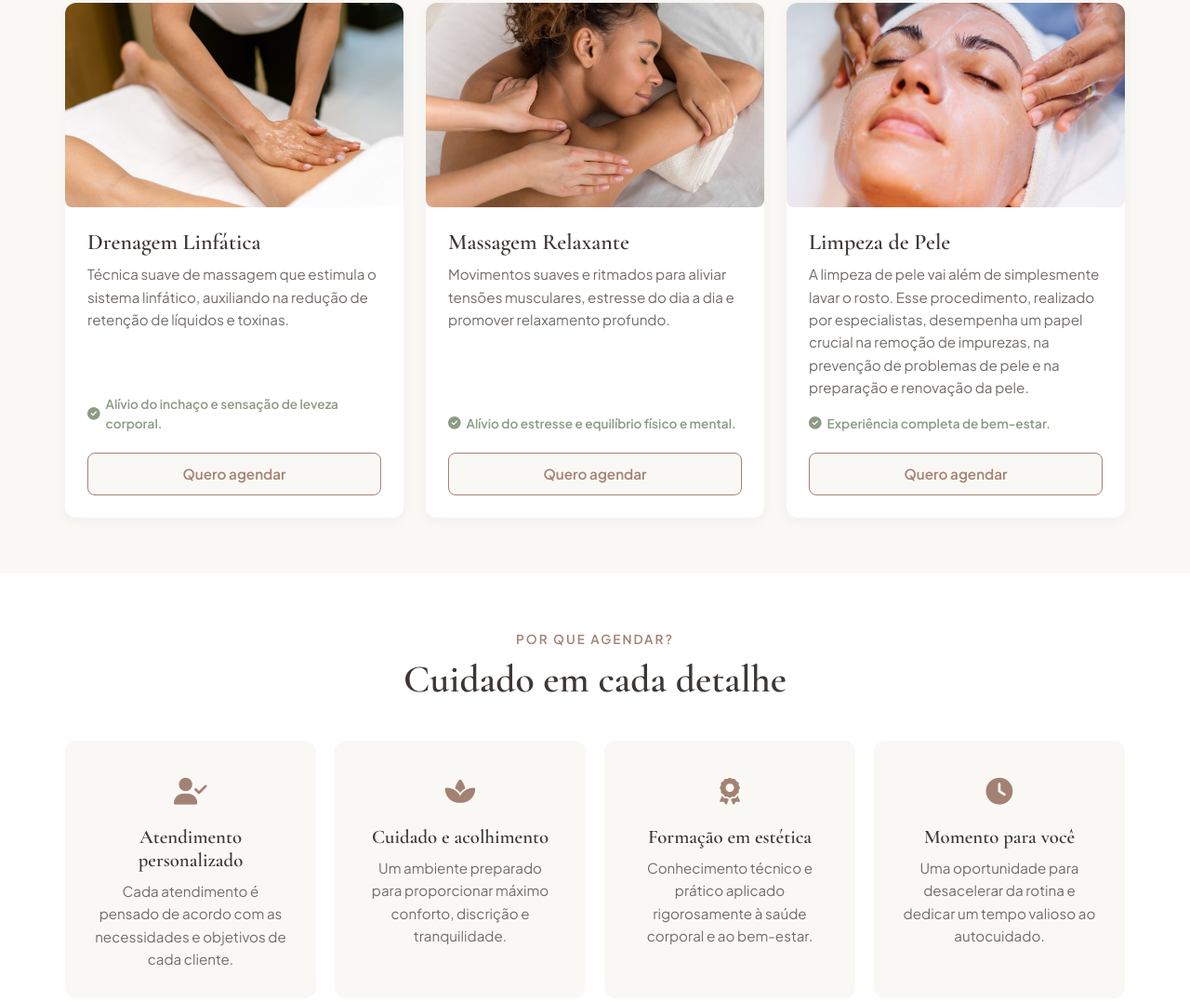
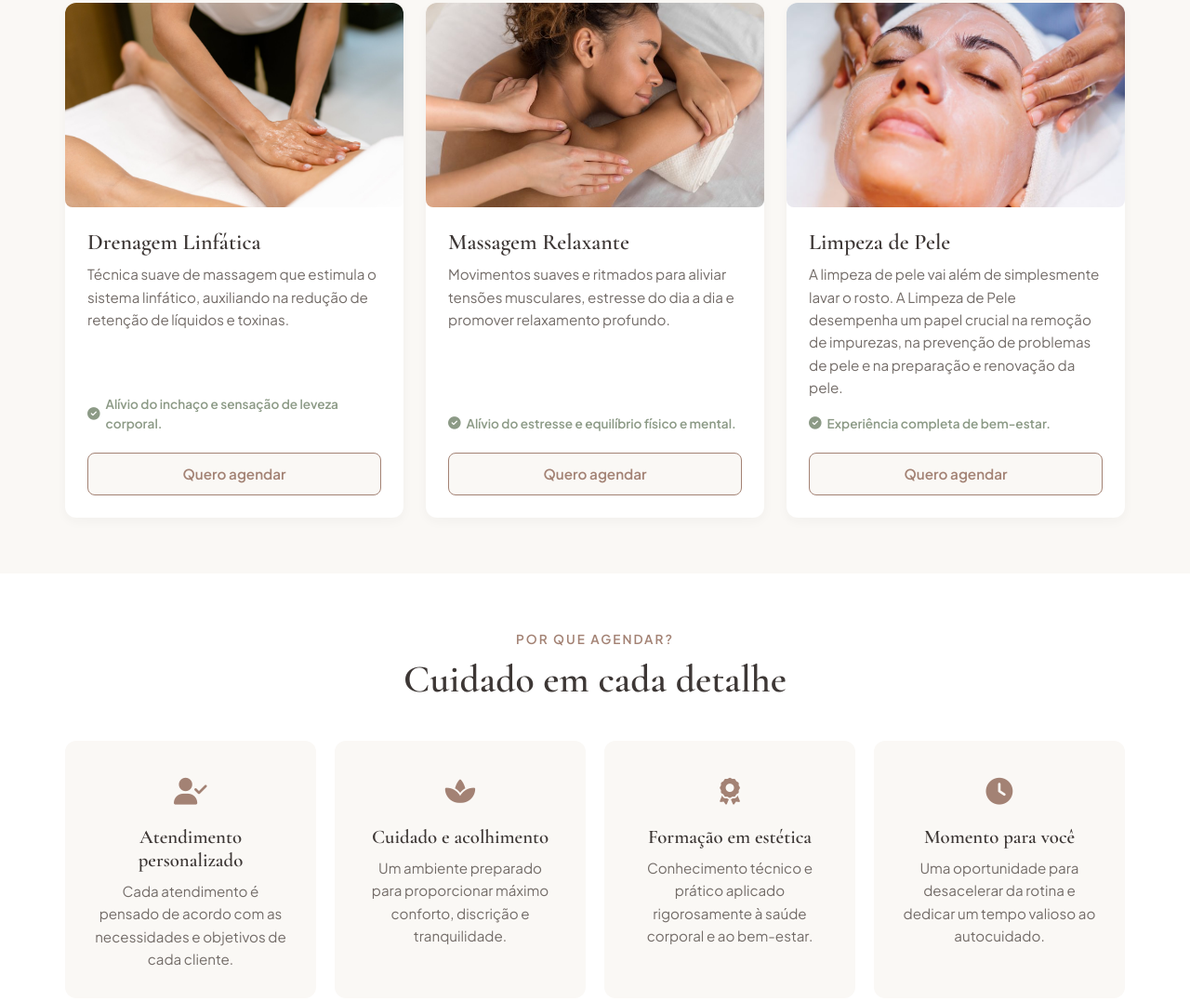
Before and after one commit to mikmichel/landpage, a plain HTML site: page index.html in a window 1280 px wide. Shown: the part 1792-2869 px from the top of the page at 93% size. Drawn offline with nearby package versions, Linux system fonts and the light colour scheme.

Commit message:
Update index.html
Atualizando texto de limpeza de pele

```diff
--- a/index.html
+++ b/index.html
@@ -159,7 +159,7 @@
                         </div>
                         <div class="service-content">
                             <h3 class="service-title">Limpeza de Pele</h3>
-                            <p class="service-desc">A limpeza de pele vai além de simplesmente lavar o rosto. Esse procedimento, realizado por especialistas, desempenha um papel crucial na remoção de impurezas, na prevenção de problemas de pele e na preparação e renovação da pele.</p>
+                            <p class="service-desc">A limpeza de pele vai além de simplesmente lavar o rosto. A Limpeza de Pele desempenha um papel crucial na remoção de impurezas, na prevenção de problemas de pele e na preparação e renovação da pele.</p>
                             <span class="service-benefit"><i class="fas fa-check-circle"></i> Experiência completa de bem-estar.</span>
                             <a href="https://wa.me/5584996241765?text=Ol%C3%A1%20Maria!%20Gostaria%20de%20agendar%20uma%20sess%C3%A3o%20de%20Limpeza%20de%20Pele." target="_blank" rel="noopener noreferrer" class="btn btn-card">Quero agendar</a>
                         </div>
```
